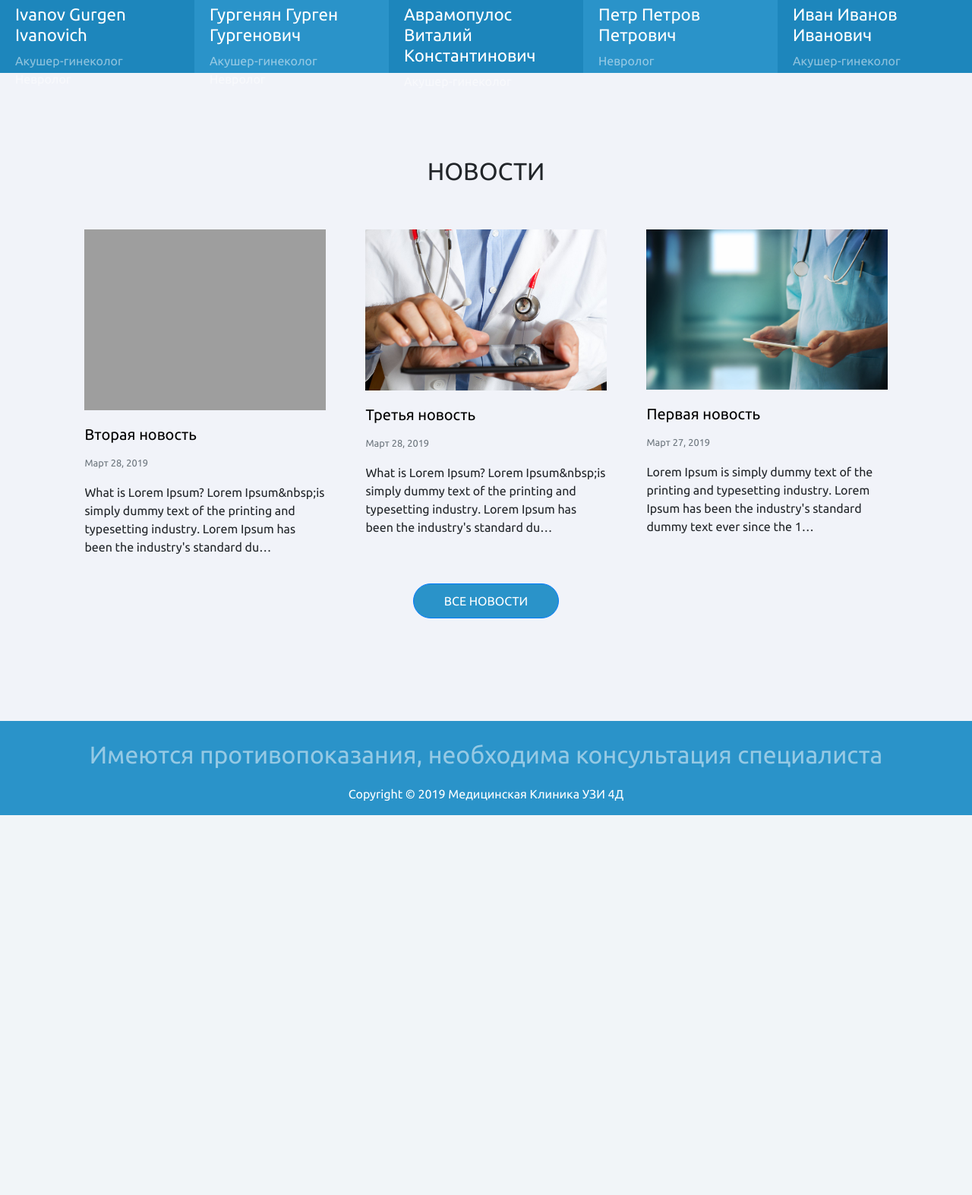
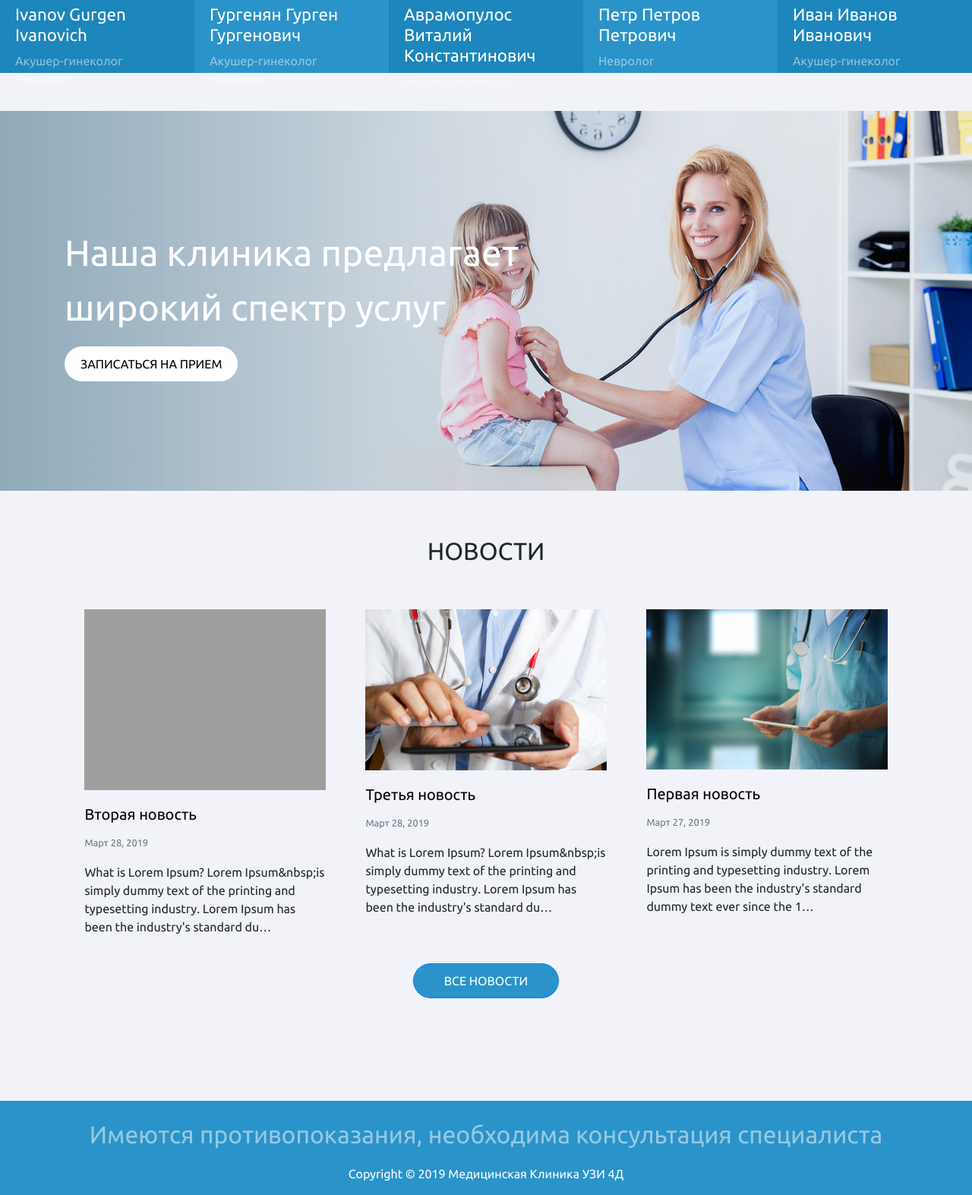
Before and after one commit to AsuraBot/klinika, a Django app: page / in a window 1280 px wide. Shown: the part 3094-4667 px from the top of the page at 76% size. Before the commit the page ends 4167 px from the top, so only its background shows below. Run offline with Django 3.2, Linux system fonts and the light colour scheme; data comes from the database, SQL or seed files in the repository; both versions use the stored data as it was after the commit; some libraries are stand-ins or nearby versions; grey boxes are pictures that could not be loaded.

Commit message:
work 07.05 FUCK GG

```diff
--- a/dev_static/css/style.css
+++ b/dev_static/css/style.css
@@ -277,7 +277,7 @@ footer .bottom-footer .text-center:last-child {
   border-radius: 50%;
 }
 
-.paralax {
+.firstparalax {
   margin-top: 75px;
   width: 100%;
   height: 500px;
@@ -289,17 +289,17 @@ footer .bottom-footer .text-center:last-child {
   background-attachment: fixed;
 }
 
-.paralax .paralax-text {
+.firstparalax .paralax-text {
   padding-top: 150px;
 }
 
-.paralax .paralax-text p {
+.firstparalax .paralax-text p {
   width: 600px;
   font-size: 3rem;
   color: white;
 }
 
-.paralax .paralaxbtn {
+.firstparalax .paralaxbtn {
   text-transform: uppercase;
   padding: 10px 20px;
   border-radius: 50px;
@@ -308,7 +308,43 @@ footer .bottom-footer .text-center:last-child {
   transition: ease 0.3s;
 }
 
-.paralax .paralaxbtn:hover {
+.firstparalax .paralaxbtn:hover {
+  background-color: #2A93C9;
+  color: white;
+}
+
+.secondparalax {
+  margin-top: 75px;
+  width: 100%;
+  height: 500px;
+  box-sizing: border-box;
+  background-image: url('../images/second.jpg');
+  background-repeat: no-repeat;
+  background-position: center center;
+  background-size: cover;
+  background-attachment: fixed;
+}
+
+.secondparalax .paralax-text {
+  padding-top: 150px;
+}
+
+.secondparalax .paralax-text p {
+  width: 600px;
+  font-size: 3rem;
+  color: white;
+}
+
+.secondparalax .paralaxbtn {
+  text-transform: uppercase;
+  padding: 10px 20px;
+  border-radius: 50px;
+  background-color: white;
+  color: black;
+  transition: ease 0.3s;
+}
+
+.secondparalax .paralaxbtn:hover {
   background-color: #2A93C9;
   color: white;
 }
--- a/templates/index.html
+++ b/templates/index.html
@@ -83,7 +83,7 @@
         </div>
         </div>
 
-        <div class="paralax">  <!-- Paralax -->
+        <div class="paralax firstparalax">  <!-- Paralax первый -->
             <div class="container paralax-text">
                 <p>Наша клиника предлагает широкий спектр услуг</p>
                 <a href="{% url 'booknow' %}" class="btn paralaxbtn">Записаться на прием</a>
@@ -127,6 +127,37 @@
             {% endfor %}
         </div>
 
+        <!-- <div class="carousel" id="index-review">
+            <div id="carouselExampleIndicators" class="carousel slide carousel-fade" data-ride="carousel">
+                <ol class="carousel-indicators">
+                <li data-target="#carouselExampleIndicators" data-slide-to="0" class="active"></li>
+                <li data-target="#carouselExampleIndicators" data-slide-to="1"></li>
+                </ol>
+                <div class="carousel-inner">
+                    <div class="carousel-item active">
+                        <div class="carousel-caption d-md-block">
+                        <img class="d-block" src="{% static 'images/slide-01.jpg' %}">
+                        <h3>Текст 1</h3>
+                        <p>шо то там</p>
+                        </div>
+                    </div>
+                    <div class="carousel-item">
+                        <div class="carousel-caption d-none d-md-block">
+                        <h5>.L.</h5>
+                        <p>.L1.</p>
+                        </div>
+                    </div>
+                </div>
+            </div>
+        </div> -->
+
+        <div class="paralax secondparalax">  <!-- Paralax второй -->
+            <div class="container paralax-text">
+                <p>Наша клиника предлагает широкий спектр услуг</p>
+                <a href="{% url 'booknow' %}" class="btn paralaxbtn">Записаться на прием</a>
+            </div>
+        </div>
+
         <div class="index-news">     <!-- Новости -->
             <div class="container">
                 <h2 class="text-center">Новости</h2>
```
Also changed, not shown: db.sqlite3, dev_static/images/second.jpg (added).
